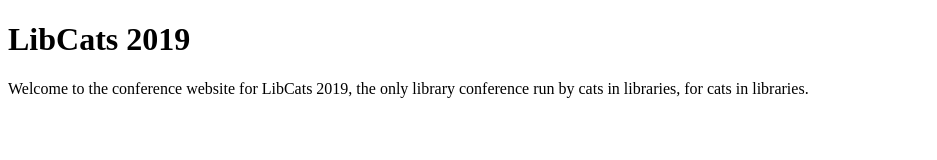
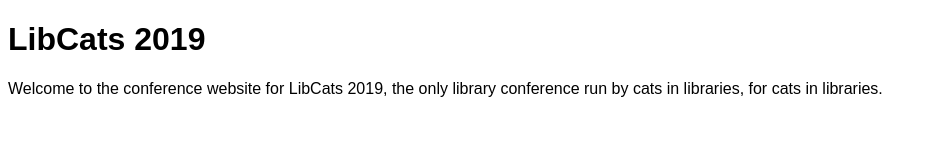
Before and after one commit to upenn-libraries/accessibility_testing_workshop, a plain HTML site: page public/index.html in a window 1280 px wide. Shown: the whole page, without its empty margins (0-937 px from the left). Drawn offline with Linux system fonts and the light colour scheme.

Commit message:
Added css

```diff
--- /dev/null
+++ b/public/css/application.css
@@ -0,0 +1,3 @@
+body {
+  font-family: sans-serif;
+}
--- a/public/index.html
+++ b/public/index.html
@@ -3,6 +3,7 @@
   <head>
     <meta charset="utf-8">
     <title>LibCats 2019</title>
+    <link rel="stylesheet" type="text/css" href="/css/application.css">
   </head>
   <body>
     <h1>LibCats 2019</h1>
```
